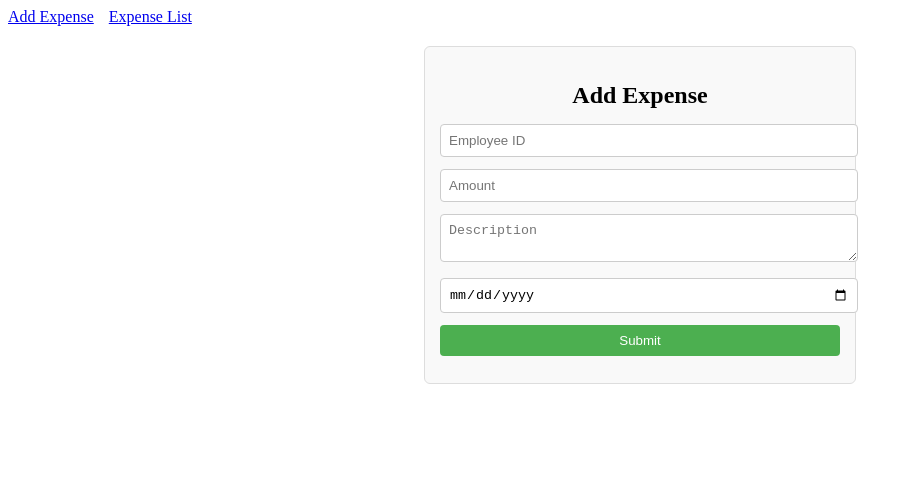
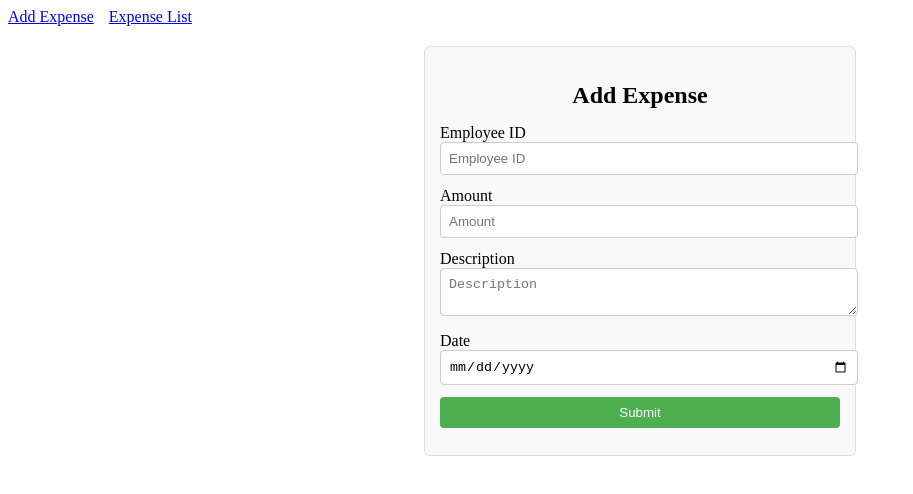
Before and after one commit to Pragalya03/my-reimbursement-portal, a React (Create React App) app in the folder reactapp/: page / in a window 1280 px wide. Shown: the top 494 px of the page, without its empty margins (0-913 px from the left). Built offline with nearby package versions, Linux system fonts and the light colour scheme.

Commit message:
tc try 01

```diff
--- a/reactapp/src/components/ExpenseForm.js
+++ b/reactapp/src/components/ExpenseForm.js
@@ -1,4 +1,4 @@
-import React, { useState } from "react";
+/*import React, { useState } from "react";
 import "./ExpenseForm.css";
 import { createExpense } from "../utils/api";
 
@@ -90,3 +90,121 @@ function ExpenseForm() {
 }
 
 export default ExpenseForm;
+*/
+import React, { useState } from "react";
+import "./ExpenseForm.css";
+import { createExpense } from "../utils/api";
+
+function ExpenseForm({ onAdd }) {
+  const [formData, setFormData] = useState({
+    employeeId: "",
+    amount: "",
+    description: "",
+    date: "",
+  });
+  const [error, setError] = useState("");
+  const [success, setSuccess] = useState("");
+
+  const handleChange = (e) => {
+    setFormData({ ...formData, [e.target.name]: e.target.value });
+  };
+
+  const validateForm = () => {
+    if (!formData.employeeId) return "Employee ID is required";
+    if (formData.amount <= 0) return "Amount must be greater than 0";
+    if (
+      !formData.description ||
+      formData.description.length < 5 ||
+      formData.description.length > 200
+    )
+      return "Description must be 5-200 characters";
+    if (!formData.date) return "Date is required";
+    if (new Date(formData.date) > new Date()) return "Date cannot be in the future";
+    return "";
+  };
+
+  const handleSubmit = async (e) => {
+    e.preventDefault();
+    const validationError = validateForm();
+    if (validationError) {
+      setError(validationError);
+      setSuccess("");
+      return;
+    }
+
+    try {
+      const response = await createExpense(formData);
+      setSuccess("Expense submitted successfully!");
+      setError("");
+      setFormData({ employeeId: "", amount: "", description: "", date: "" });
+      if (onAdd) onAdd(response);
+    } catch (err) {
+      setError(err.message || "Error submitting expense");
+      setSuccess("");
+    }
+  };
+
+  return (
+    <form className="expense-form" onSubmit={handleSubmit}>
+      <h2>Add Expense</h2>
+      {error && (
+        <p className="error" data-testid="error-message">
+          {error}
+        </p>
+      )}
+      {success && (
+        <p className="success" data-testid="success-message">
+          {success}
+        </p>
+      )}
+
+      <label htmlFor="employeeId">Employee ID</label>
+      <input
+        id="employeeId"
+        aria-label="Employee ID"
+        type="number"
+        name="employeeId"
+        placeholder="Employee ID"
+        value={formData.employeeId}
+        onChange={handleChange}
+      />
+
+      <label htmlFor="amount">Amount</label>
+      <input
+        id="amount"
+        aria-label="Amount"
+        type="number"
+        name="amount"
+        placeholder="Amount"
+        value={formData.amount}
+        onChange={handleChange}
+      />
+
+      <label htmlFor="description">Description</label>
+      <textarea
+        id="description"
+        aria-label="Description"
+        name="description"
+        placeholder="Description"
+        value={formData.description}
+        onChange={handleChange}
+      />
+
+      <label htmlFor="date">Date</label>
+      <input
+        id="date"
+        aria-label="Date"
+        type="date"
+        name="date"
+        value={formData.date}
+        onChange={handleChange}
+      />
+
+      <button data-testid="submit-btn" type="submit">
+        Submit
+      </button>
+    </form>
+  );
+}
+
+export default ExpenseForm;
```
